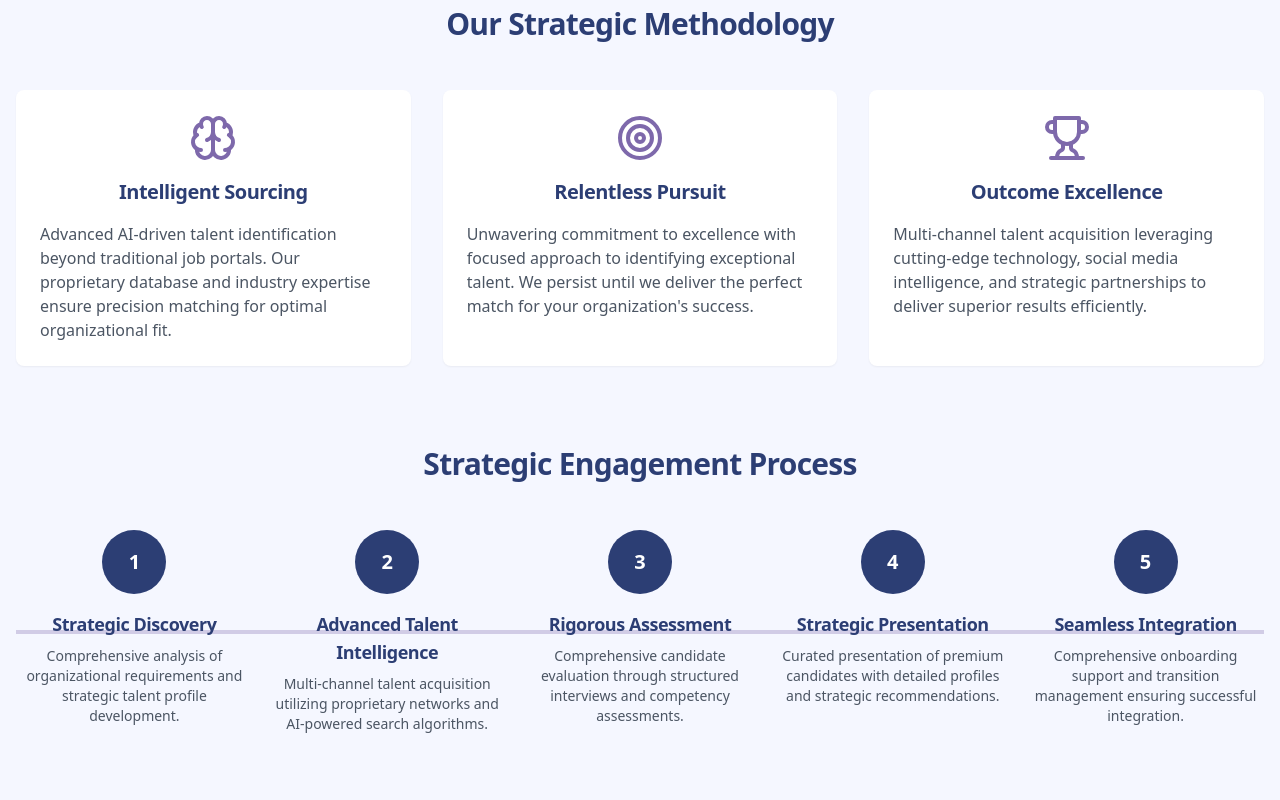
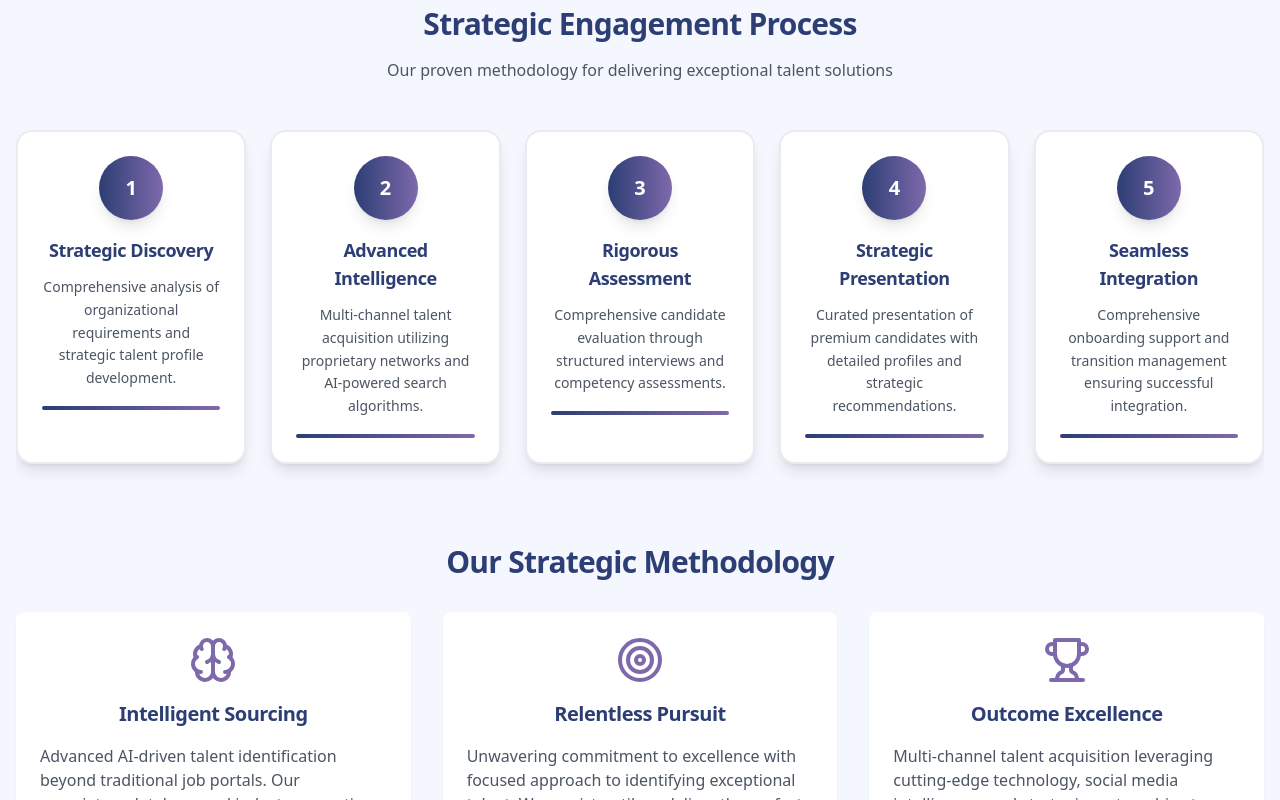
Before and after one commit to Nob1taaaa/vista-spark-web-23, a React (Vite) app: page / in a window 1280 px wide. Shown: the part 2040-2840 px from the top of the page. Built offline with nearby package versions, Linux system fonts and the light colour scheme.

Commit message:
Fix: Mobile Strategic Engagement Process
Made the Strategic Engagement Process section horizontal and improved its alignment and appearance for mobile users.

```diff
--- a/src/pages/Index.tsx
+++ b/src/pages/Index.tsx
@@ -1,4 +1,3 @@
-
 import { useEffect, useRef, useState } from 'react';
 import { Link } from 'react-router-dom';
 import {
@@ -196,12 +195,93 @@ const Index = () => {
         </div>
       </section>
 
-      {/* TruVisory detailed content sections - Updated with horizontal timeline */}
+      {/* Strategic Engagement Process - Mobile Optimized Horizontal Timeline */}
       <section className="py-16 bg-[#F5F7FF] w-full" ref={addToRefs}>
         <div className="container mx-auto px-4 max-w-7xl">
           <div className="text-center mb-12">
-            <h2 className="text-3xl font-bold text-[#2c3e74] mb-4">Our Strategic Methodology</h2>
+            <h2 className="text-3xl font-bold text-[#2c3e74] mb-4">Strategic Engagement Process</h2>
+            <p className="text-gray-600 max-w-2xl mx-auto">
+              Our proven methodology for delivering exceptional talent solutions
+            </p>
           </div>
+
+          {/* Mobile-First Horizontal Timeline */}
+          <div className="relative overflow-x-auto pb-4">
+            {/* Horizontal scrolling container for mobile */}
+            <div className="flex gap-4 min-w-max md:grid md:grid-cols-5 md:gap-6 md:min-w-0">
+              {/* Step 1 */}
+              <div className="flex-shrink-0 w-64 md:w-auto text-center bg-white rounded-2xl p-6 shadow-lg border-2 border-[#2c3e74]/10 hover:border-[#2c3e74]/30 transition-all duration-300 hover:shadow-xl">
+                <div className="w-16 h-16 rounded-full bg-gradient-to-r from-[#2c3e74] to-[#7E69AB] text-white flex items-center justify-center font-bold text-xl mx-auto mb-4 shadow-lg">
+                  1
+                </div>
+                <h3 className="text-lg font-bold mb-3 text-[#2c3e74]">Strategic Discovery</h3>
+                <p className="text-sm text-gray-600 leading-relaxed">
+                  Comprehensive analysis of organizational requirements and strategic talent profile development.
+                </p>
+                <div className="mt-4 w-full h-1 bg-gradient-to-r from-[#2c3e74] to-[#7E69AB] rounded-full"></div>
+              </div>
+
+              {/* Step 2 */}
+              <div className="flex-shrink-0 w-64 md:w-auto text-center bg-white rounded-2xl p-6 shadow-lg border-2 border-[#2c3e74]/10 hover:border-[#2c3e74]/30 transition-all duration-300 hover:shadow-xl">
+                <div className="w-16 h-16 rounded-full bg-gradient-to-r from-[#2c3e74] to-[#7E69AB] text-white flex items-center justify-center font-bold text-xl mx-auto mb-4 shadow-lg">
+                  2
+                </div>
+                <h3 className="text-lg font-bold mb-3 text-[#2c3e74]">Advanced Intelligence</h3>
+                <p className="text-sm text-gray-600 leading-relaxed">
+                  Multi-channel talent acquisition utilizing proprietary networks and AI-powered search algorithms.
+                </p>
+                <div className="mt-4 w-full h-1 bg-gradient-to-r from-[#2c3e74] to-[#7E69AB] rounded-full"></div>
+              </div>
+
+              {/* Step 3 */}
+              <div className="flex-shrink-0 w-64 md:w-auto text-center bg-white rounded-2xl p-6 shadow-lg border-2 border-[#2c3e74]/10 hover:border-[#2c3e74]/30 transition-all duration-300 hover:shadow-xl">
+                <div className="w-16 h-16 rounded-full bg-gradient-to-r from-[#2c3e74] to-[#7E69AB] text-white flex items-center justify-center font-bold text-xl mx-auto mb-4 shadow-lg">
+                  3
+                </div>
+                <h3 className="text-lg font-bold mb-3 text-[#2c3e74]">Rigorous Assessment</h3>
+                <p className="text-sm text-gray-600 leading-relaxed">
+                  Comprehensive candidate evaluation through structured interviews and competency assessments.
+                </p>
+                <div className="mt-4 w-full h-1 bg-gradient-to-r from-[#2c3e74] to-[#7E69AB] rounded-full"></div>
+              </div>
+
+              {/* Step 4 */}
+              <div className="flex-shrink-0 w-64 md:w-auto text-center bg-white rounded-2xl p-6 shadow-lg border-2 border-[#2c3e74]/10 hover:border-[#2c3e74]/30 transition-all duration-300 hover:shadow-xl">
+                <div className="w-16 h-16 rounded-full bg-gradient-to-r from-[#2c3e74] to-[#7E69AB] text-white flex items-center justify-center font-bold text-xl mx-auto mb-4 shadow-lg">
+                  4
+                </div>
+                <h3 className="text-lg font-bold mb-3 text-[#2c3e74]">Strategic Presentation</h3>
+                <p className="text-sm text-gray-600 leading-relaxed">
+                  Curated presentation of premium candidates with detailed profiles and strategic recommendations.
+                </p>
+                <div className="mt-4 w-full h-1 bg-gradient-to-r from-[#2c3e74] to-[#7E69AB] rounded-full"></div>
+              </div>
+
+              {/* Step 5 */}
+              <div className="flex-shrink-0 w-64 md:w-auto text-center bg-white rounded-2xl p-6 shadow-lg border-2 border-[#2c3e74]/10 hover:border-[#2c3e74]/30 transition-all duration-300 hover:shadow-xl">
+                <div className="w-16 h-16 rounded-full bg-gradient-to-r from-[#2c3e74] to-[#7E69AB] text-white flex items-center justify-center font-bold text-xl mx-auto mb-4 shadow-lg">
+                  5
+                </div>
+                <h3 className="text-lg font-bold mb-3 text-[#2c3e74]">Seamless Integration</h3>
+                <p className="text-sm text-gray-600 leading-relaxed">
+                  Comprehensive onboarding support and transition management ensuring successful integration.
+                </p>
+                <div className="mt-4 w-full h-1 bg-gradient-to-r from-[#2c3e74] to-[#7E69AB] rounded-full"></div>
+              </div>
+            </div>
+
+            {/* Mobile scroll indicator */}
+            <div className="flex justify-center mt-6 md:hidden">
+              <p className="text-xs text-gray-500 flex items-center gap-2">
+                <ArrowRight className="w-4 h-4" />
+                Scroll horizontally to see all steps
+              </p>
+            </div>
+          </div>
+
+          {/* ... keep existing code (methodology and values sections) */}
+          <div className="mt-16">
+            <h2 className="text-3xl font-bold text-[#2c3e74] mb-8 text-center">Our Strategic Methodology</h2>
 
             <div className="grid grid-cols-1 md:grid-cols-3 gap-4 md:gap-8">
               <div className="bg-white rounded-lg p-6 shadow-sm">
@@ -232,72 +312,6 @@ const Index = () => {
                 <p className="text-gray-600">
                   Multi-channel talent acquisition leveraging cutting-edge technology, social media intelligence, and strategic partnerships to deliver superior results efficiently.
                 </p>
-            </div>
-          </div>
-
-          {/* Horizontal Strategic Engagement Process */}
-          <div className="mt-20">
-            <h2 className="text-3xl font-bold text-[#2c3e74] mb-12 text-center">Strategic Engagement Process</h2>
-            <div className="relative">
-              {/* Horizontal line */}
-              <div className="hidden md:block absolute top-1/2 left-0 right-0 h-1 bg-[#7E69AB]/30 transform -translate-y-1/2"></div>
-
-              {/* Process steps in horizontal layout */}
-              <div className="grid grid-cols-1 md:grid-cols-5 gap-8 md:gap-4">
-                {/* Step 1 */}
-                <div className="text-center relative">
-                  <div className="w-16 h-16 rounded-full bg-[#2c3e74] text-white flex items-center justify-center font-bold text-xl z-10 mx-auto mb-4 relative">
-                    1
-                  </div>
-                  <h3 className="text-lg font-semibold mb-2 text-[#2c3e74]">Strategic Discovery</h3>
-                  <p className="text-sm text-gray-600">
-                    Comprehensive analysis of organizational requirements and strategic talent profile development.
-                  </p>
-                </div>
-
-                {/* Step 2 */}
-                <div className="text-center relative">
-                  <div className="w-16 h-16 rounded-full bg-[#2c3e74] text-white flex items-center justify-center font-bold text-xl z-10 mx-auto mb-4 relative">
-                    2
-                  </div>
-                  <h3 className="text-lg font-semibold mb-2 text-[#2c3e74]">Advanced Talent Intelligence</h3>
-                  <p className="text-sm text-gray-600">
-                    Multi-channel talent acquisition utilizing proprietary networks and AI-powered search algorithms.
-                  </p>
-                </div>
-
-                {/* Step 3 */}
-                <div className="text-center relative">
-                  <div className="w-16 h-16 rounded-full bg-[#2c3e74] text-white flex items-center justify-center font-bold text-xl z-10 mx-auto mb-4 relative">
-                    3
-                  </div>
-                  <h3 className="text-lg font-semibold mb-2 text-[#2c3e74]">Rigorous Assessment</h3>
-                  <p className="text-sm text-gray-600">
-                    Comprehensive candidate evaluation through structured interviews and competency assessments.
-                  </p>
-                </div>
-
-                {/* Step 4 */}
-                <div className="text-center relative">
-                  <div className="w-16 h-16 rounded-full bg-[#2c3e74] text-white flex items-center justify-center font-bold text-xl z-10 mx-auto mb-4 relative">
-                    4
-                  </div>
-                  <h3 className="text-lg font-semibold mb-2 text-[#2c3e74]">Strategic Presentation</h3>
-                  <p className="text-sm text-gray-600">
-                    Curated presentation of premium candidates with detailed profiles and strategic recommendations.
-                  </p>
-                </div>
-
-                {/* Step 5 */}
-                <div className="text-center relative">
-                  <div className="w-16 h-16 rounded-full bg-[#2c3e74] text-white flex items-center justify-center font-bold text-xl z-10 mx-auto mb-4 relative">
-                    5
-                  </div>
-                  <h3 className="text-lg font-semibold mb-2 text-[#2c3e74]">Seamless Integration</h3>
-                  <p className="text-sm text-gray-600">
-                    Comprehensive onboarding support and transition management ensuring successful integration.
-                  </p>
-                </div>
               </div>
             </div>
           </div>
```
Lines whose indentation alone changed are shown as unchanged.
